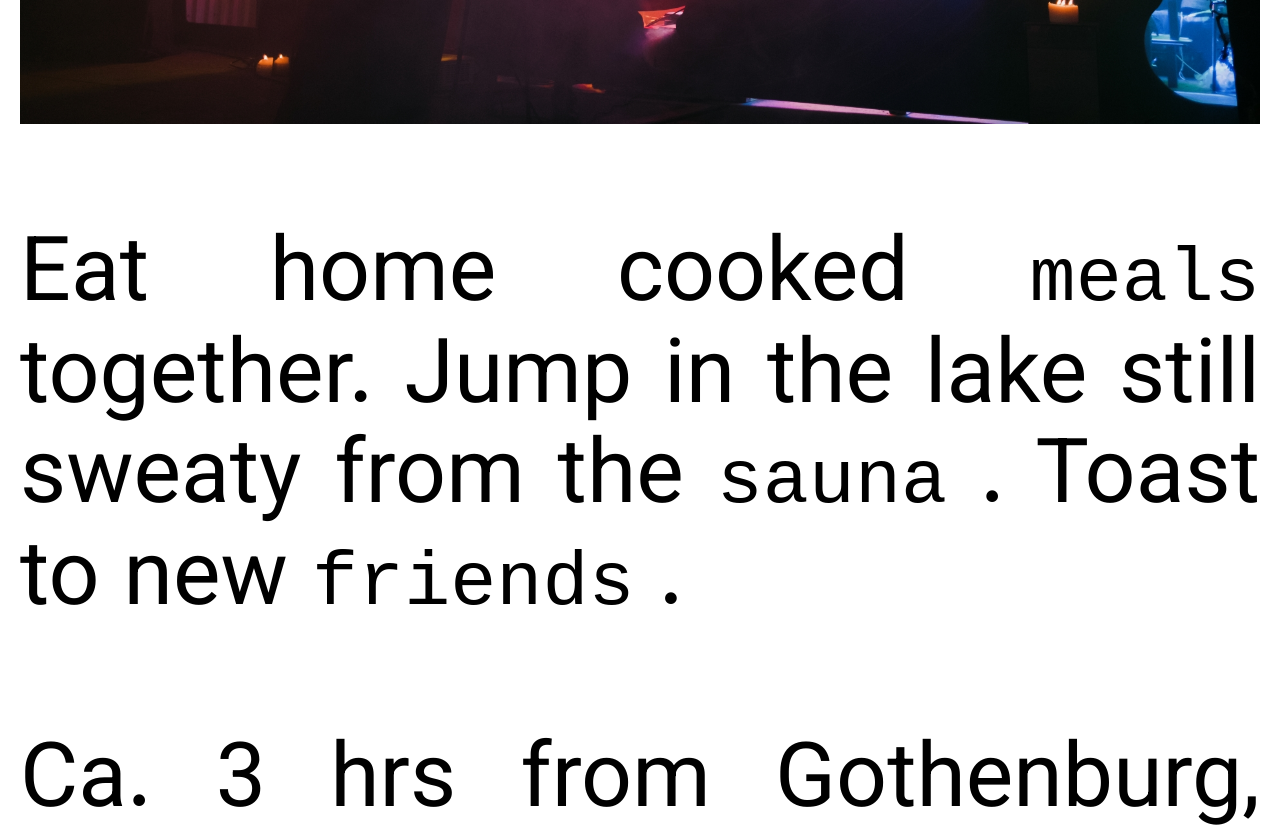
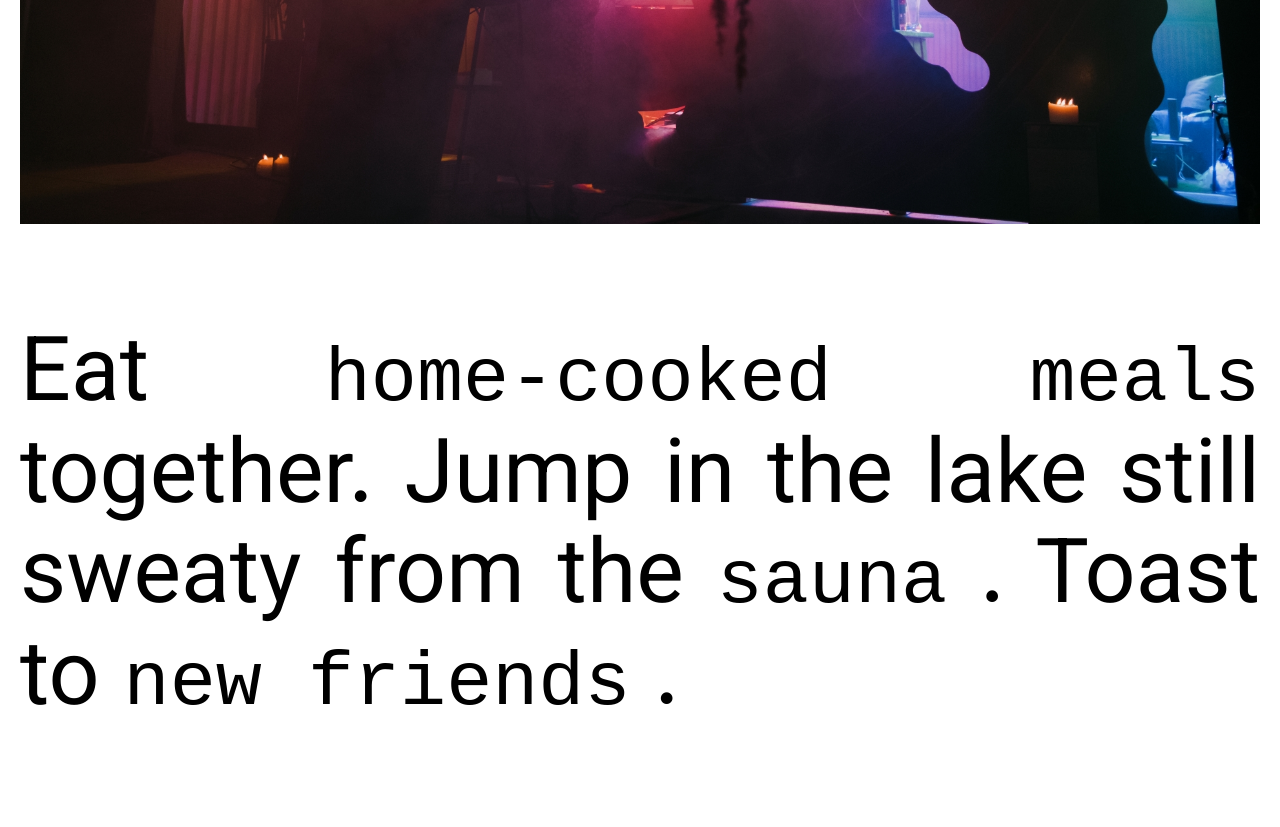
Before and after one commit to szkjn/hybrida_fest_website, a SvelteKit app in the folder app/: page / in a window 1280 px wide. Shown: the part 2600-3427 px from the top of the page. Built offline with nearby package versions, Linux system fonts and the light colour scheme; a web font is replaced by a local one.

Commit message:
Added blinking gsap effect to keywords, solves #13

```diff
--- a/app/src/lib/components/RevealImage.svelte
+++ b/app/src/lib/components/RevealImage.svelte
@@ -1,5 +1,6 @@
 <script lang="ts">
 	import { onMount, onDestroy } from 'svelte';
+	import gsap from 'gsap';
 
 	export let keyword: string;
 	export let imageUrls: string[]; // Array of image URLs
@@ -7,7 +8,8 @@
 	let imageVisible = false;
 	let currentImageIndex = 0;
 	let intervalId: ReturnType<typeof setInterval>;
-	let imageStyle = ''; // Dynamic style for the image
+	let imageStyle = '';
+	let keywordRef: gsap.TweenTarget;
 
 	// Function to cycle through images
 	function cycleImages() {
@@ -43,7 +45,14 @@
 	}
 
 	onMount(() => {
-		// Component setup can go here
+		// Initialize the blinking animation for the keyword
+		gsap.to(keywordRef, {
+			duration: 0.5, // Duration of each blink
+			opacity: 0.6, // Fade to invisible
+			repeat: -1, // Repeat indefinitely
+			yoyo: true, // Reverse the animation (fade in)
+			ease: 'linear' // Use a linear easing for a consistent blink rate
+		});
 	});
 
 	onDestroy(() => {
@@ -53,7 +62,9 @@
 
 <!-- svelte-ignore a11y-no-static-element-interactions -->
 <!-- svelte-ignore a11y-mouse-events-have-key-events -->
-<span on:mouseover={startSlideshow} on:mouseout={stopSlideshow}>{keyword}</span>
+<span bind:this={keywordRef} on:mouseover={startSlideshow} on:mouseout={stopSlideshow}
+	>{keyword}</span
+>
 {#if imageVisible}
 	<!-- svelte-ignore a11y-img-redundant-alt -->
 	<img
@@ -72,11 +83,12 @@
 		transform: translate(-50%, -50%);
 		pointer-events: none;
 		transition: opacity 0.2s ease;
+		z-index: 1000;
 	}
 	span {
 		font-size: var(--font-size-4);
 	}
 	span:hover {
-		color:#3f3;
+		color: #3f3;
 	}
 </style>
--- a/app/src/routes/+page.svelte
+++ b/app/src/routes/+page.svelte
@@ -216,6 +216,8 @@
 		<RevealImage keyword="performances" imageUrls={thumb_live} />,
 		<RevealImage keyword="workshops" imageUrls={thumb_workshop} />, and
 		<RevealImage keyword="DJ sets" imageUrls={thumb_djset} />.
+		<br />
+		<br />
 	</p>
 </section>
 <section>
@@ -224,58 +226,19 @@
 <section>
 	<p class="m-0">
 		<br />
-		Eat home cooked
-		<RevealImage keyword="meals" imageUrls={thumb_meals} /> together. Jump in the lake still sweaty from
-		the
-		<RevealImage keyword="sauna" imageUrls={thumb_sauna} />. Toast to new
-		<RevealImage keyword="friends" imageUrls={thumb_friends} />.
+		Eat
+		<RevealImage keyword="home-cooked meals" imageUrls={thumb_meals} /> together. Jump in the lake still
+		sweaty from the
+		<RevealImage keyword="sauna" imageUrls={thumb_sauna} />. Toast to
+		<RevealImage keyword="new friends" imageUrls={thumb_friends} />.
 	</p>
 </section>
-<!-- <section class="f f-d-row f-j-c-center inline-photos f-row-gap-15">
-	<img class="f-g-1" alt="" src={texture_01} />
-	<img class="f-g-1" alt="" src={texture_02} />
-	<img class="f-g-1" alt="" src={live_01} />
-	<img class="f-g-1" alt="" src={live_03} />
-	<svg width="148" height="78" viewBox="0 0 148 78" fill="none" xmlns="http://www.w3.org/2000/svg"
-	><g style="mix-blend-mode:exclusion"
-		><line
-		x1="37.0009"
-		y1="75.8918"
-		x2="75.8918"
-		y2="37.0009"
-		stroke="black"
-		stroke-width="5.5"
-	/><line
-		x1="36.89"
-		y1="2.00089"
-		x2="75.7808"
-		y2="40.8918"
-		stroke="black"
-		stroke-width="5.5"
-	/></g
-><g style="mix-blend-mode:exclusion"
-	><line
-		x1="110.835"
-		y1="1.94454"
-		x2="71.9445"
-		y2="40.8354"
-		stroke="black"
-		stroke-width="5.5"
-	/><line
-		x1="110.946"
-		y1="75.8354"
-		x2="72.0555"
-		y2="36.9445"
-		stroke="black"
-		stroke-width="5.5"
-	/></g
-></svg
-	>
-</section> -->
 <section>
 	<p class="m-0">
 		<br />
 		Ca. 3 hrs from Gothenburg, Stockholm & Oslo in Värmland.
+		<br />
+		<br />
 	</p>
 </section>
 <section>
@@ -289,50 +252,13 @@
 	<div class="m-0 f">
 		<p class="">June 27—29</p>
 	</div>
-	<!-- <div class="f f-j-c-center">
-		<svg width="148" height="78" viewBox="0 0 148 78" fill="none" xmlns="http://www.w3.org/2000/svg"
-			><g style="mix-blend-mode:exclusion"
-				><line
-					x1="37.0009"
-					y1="75.8918"
-					x2="75.8918"
-					y2="37.0009"
-					stroke="black"
-					stroke-width="5.5"
-				/><line
-					x1="36.89"
-					y1="2.00089"
-					x2="75.7808"
-					y2="40.8918"
-					stroke="black"
-					stroke-width="5.5"
-				/></g
-			><g style="mix-blend-mode:exclusion"
-				><line
-					x1="110.835"
-					y1="1.94454"
-					x2="71.9445"
-					y2="40.8354"
-					stroke="black"
-					stroke-width="5.5"
-				/><line
-					x1="110.946"
-					y1="75.8354"
-					x2="72.0555"
-					y2="36.9445"
-					stroke="black"
-					stroke-width="5.5"
-				/></g
-			></svg
-		>
-	</div> -->
 </section>
 <section>
-	<div>
-		<p class="m-0 m-b-1">Become a <a href="/volunteers"><span>volunteer</span></a>.</p>
-		<!-- <p class="m-0">Get your <a href="/tickets"><span>tickets</span></a>.</p> -->
-	</div>
-	<div></div>
+	<p class="m-0 m-b-1">
+		Become a <a href="/volunteers"><span>volunteer</span></a>.
+		<br />
+		<br />
+	</p>
 </section>
 <section>
 	<img class="photo-w100" alt="" src={people_03} />
```
Also changed, not shown: app/src/lib/assets/photos/360p/exp_art_music_03.jpg, app/src/lib/assets/photos/360p/exp_art_music_08.jpg.
